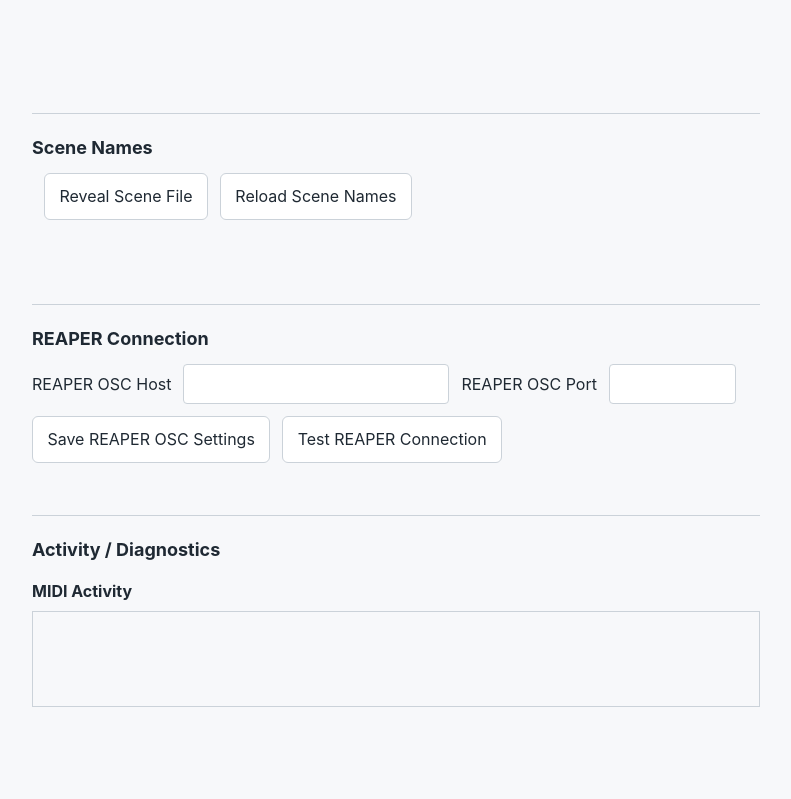
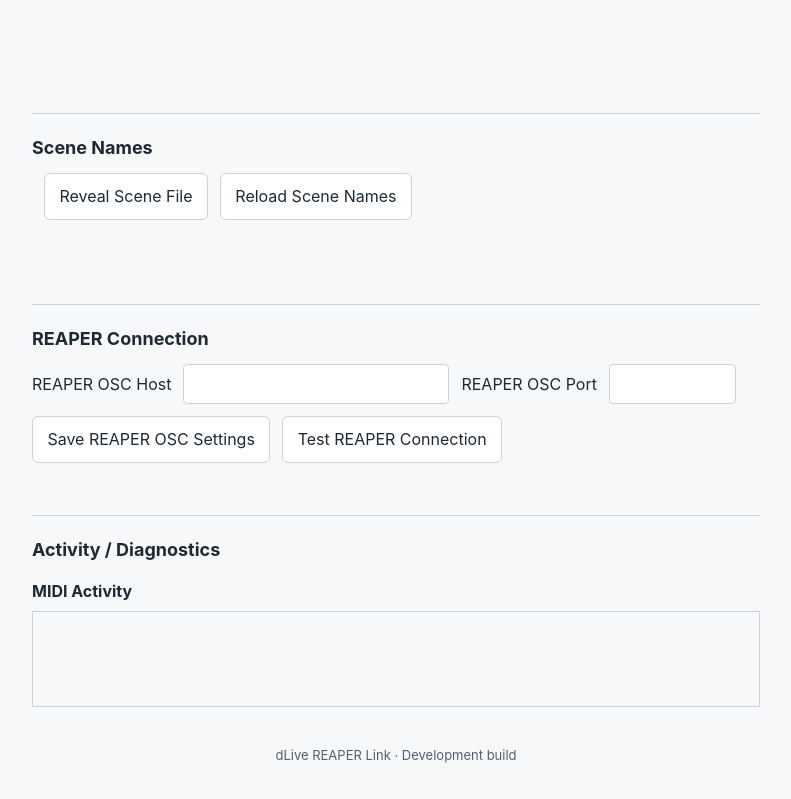
Before and after one commit to elisavoielevac/dLive_REAPER_Link, a website: page src/index.html in a window 1280 px wide. Shown: the part 443-1242 px from the top of the page, without its empty margins (244-1035 px from the left). Before the commit the page ends 1202 px from the top, so only its background shows below. Drawn offline with Linux system fonts and the light colour scheme.

Commit message:
Add app status footer

```diff
--- a/src/index.html
+++ b/src/index.html
@@ -71,6 +71,8 @@
         <h3 id="midi-activity-heading">MIDI Activity</h3>
         <pre id="midi-log" aria-live="polite" aria-labelledby="midi-activity-heading"></pre>
       </section>
+
+      <footer class="app-footer">dLive REAPER Link &middot; Development build</footer>
     </main>
   </body>
 </html>
--- a/src/styles.css
+++ b/src/styles.css
@@ -165,6 +165,14 @@
   white-space: pre-wrap;
 }
 
+.app-footer {
+  margin-top: auto;
+  padding-top: 1rem;
+  color: #52606d;
+  font-size: 0.8125rem;
+  text-align: center;
+}
+
 @media (prefers-color-scheme: dark) {
   :root {
     color: #f5f7fa;
@@ -193,6 +201,10 @@
   input {
     background: #1f2933;
   }
+
+  .app-footer {
+    color: #cbd2d9;
+  }
 }
 
 @media (max-width: 36rem) {
```
